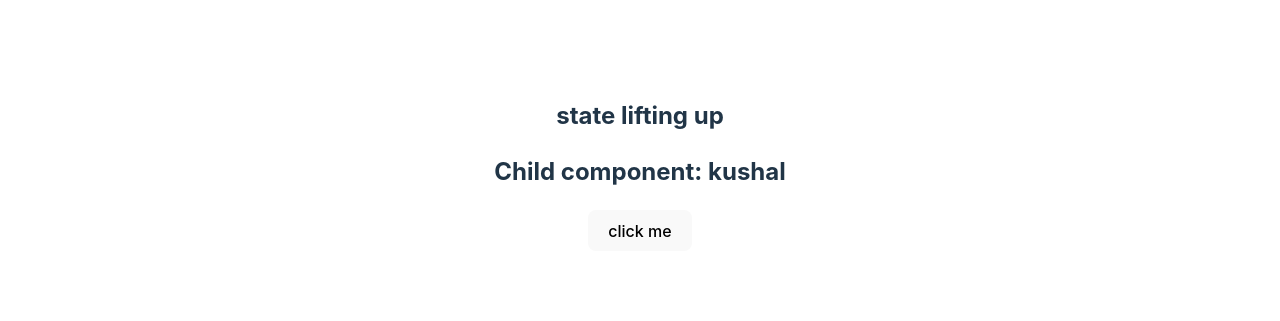
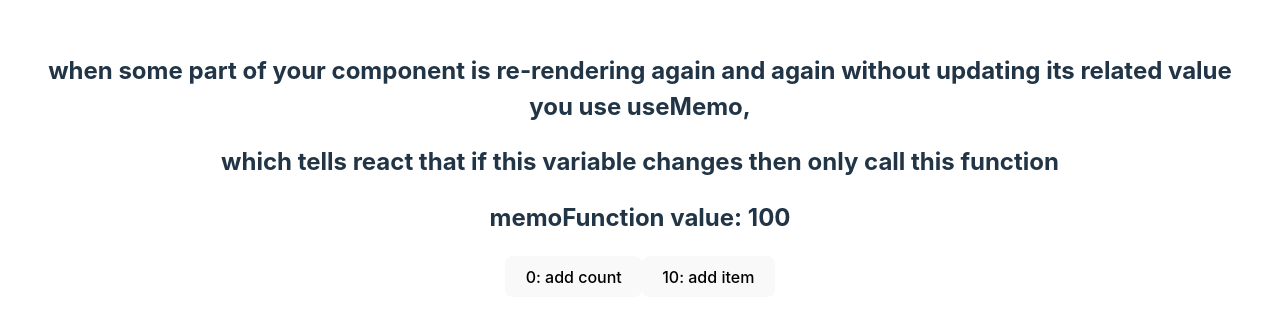
Before and after one commit to sheth2001/sample-projects-practice, a React (Vite) app: page / in a window 1280 px wide. Shown: the part 235-556 px from the top of the page. Built offline with nearby package versions, Linux system fonts and the light colour scheme.

Commit message:
useMemo hook

```diff
--- a/src/App.jsx
+++ b/src/App.jsx
@@ -4,6 +4,7 @@
 import './App.css'
 import HideShowModule from './components/HideShowModule'
 import StateLiftUp from './components/StateLiftingUp/StateLiftUp'
+import UseMemo from './components/UseMemo'
 
 function App() {
   const [count, setCount] = useState(0)
@@ -11,7 +12,8 @@
   return (
     <>
       {/* <HideShowModule /> */}
-      <StateLiftUp />
+      {/* <StateLiftUp /> */}
+      <UseMemo />
     </>
   )
 }
--- /dev/null
+++ b/src/components/UseMemo.jsx
@@ -0,0 +1,29 @@
+import React, { useMemo, useState } from "react";
+
+const UseMemo = () => {
+  const [count, setCount] = useState(0);
+  const [item, setItem] = useState(10);
+
+  const memoFunction = useMemo(() => {
+    console.warn("calling useMemo function");
+    return item * 10;
+  }, [item])
+  return (
+    <div>
+      <h2>
+        when some part of your component is re-rendering again and again without
+        updating its related value you use useMemo,
+      </h2>
+      <h2>
+        which tells react that if this variable changes then only call this
+        function
+      </h2>
+
+        <h2>memoFunction value: {memoFunction}</h2>
+      <button onClick={() => setCount(count + 1)}>{count}: add count</button>
+      <button onClick={() => setItem(item + 1)}>{item}: add item</button>
+    </div>
+  );
+};
+
+export default UseMemo;
```
